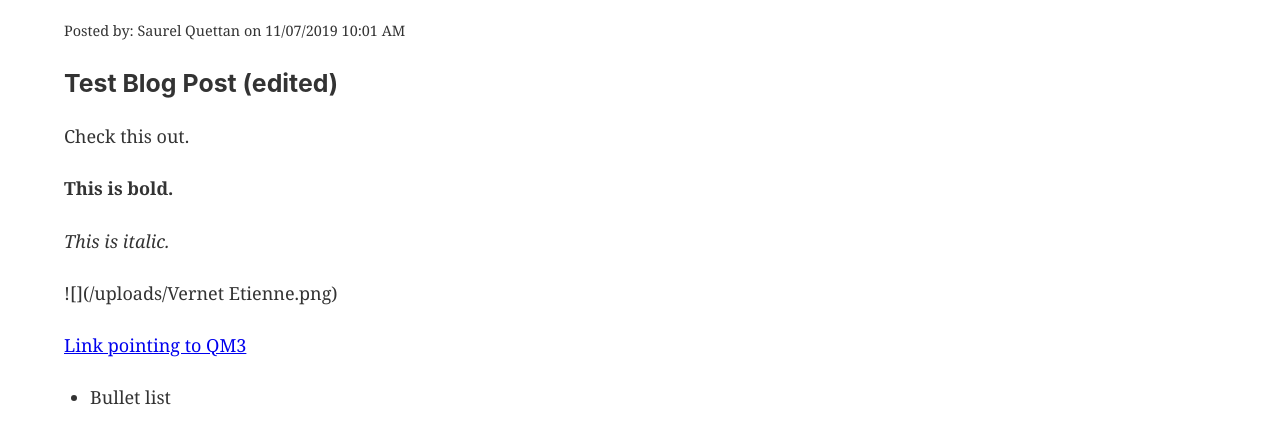
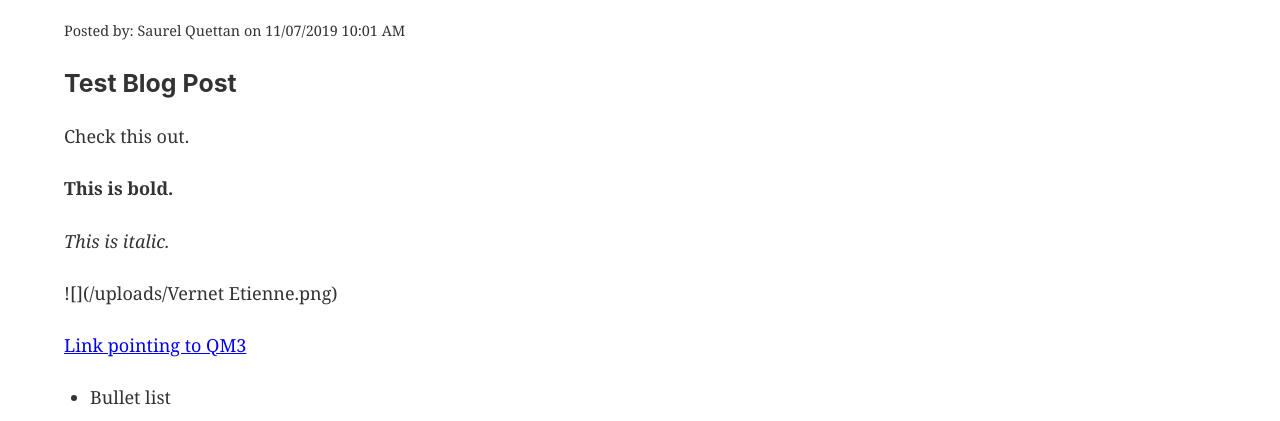
Before and after one commit to mquettan3/saurel_website, a Gatsby site: page /blog in a window 1280 px wide. Shown: the part 379-800 px from the top of the page. Built offline with nearby package versions, Linux system fonts and the light colour scheme; Gatsby itself is replaced by a stand-in of ours.

Commit message:
Update from Forestry.io mquettan3 updated src/pages/blogposts/post-one.md

```diff
--- a/src/pages/blogposts/post-one.md
+++ b/src/pages/blogposts/post-one.md
@@ -9,7 +9,7 @@
 post_order_id: 1
 
 ---
-### Test Blog Post (edited)
+### Test Blog Post
 
 Check this out.
 
```
